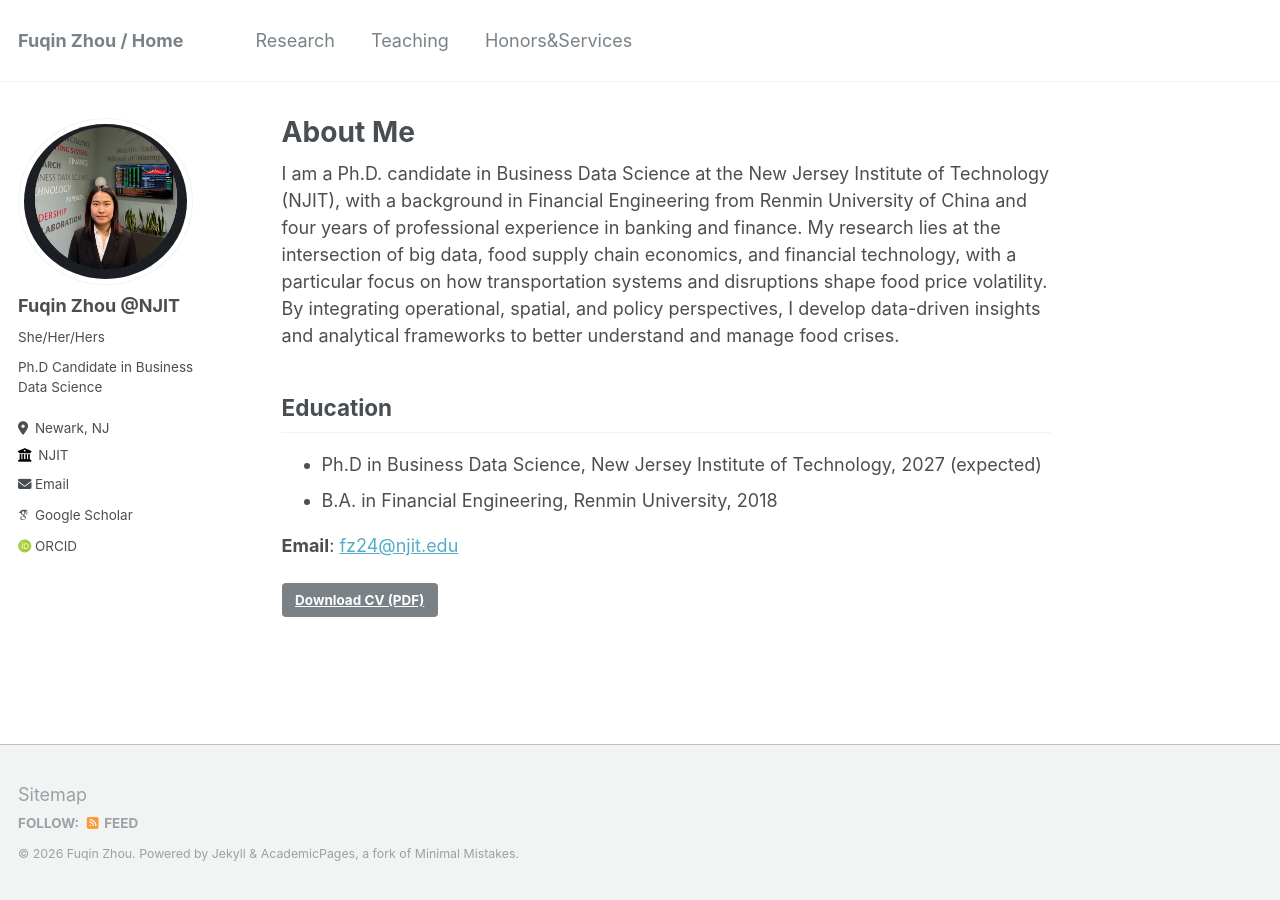
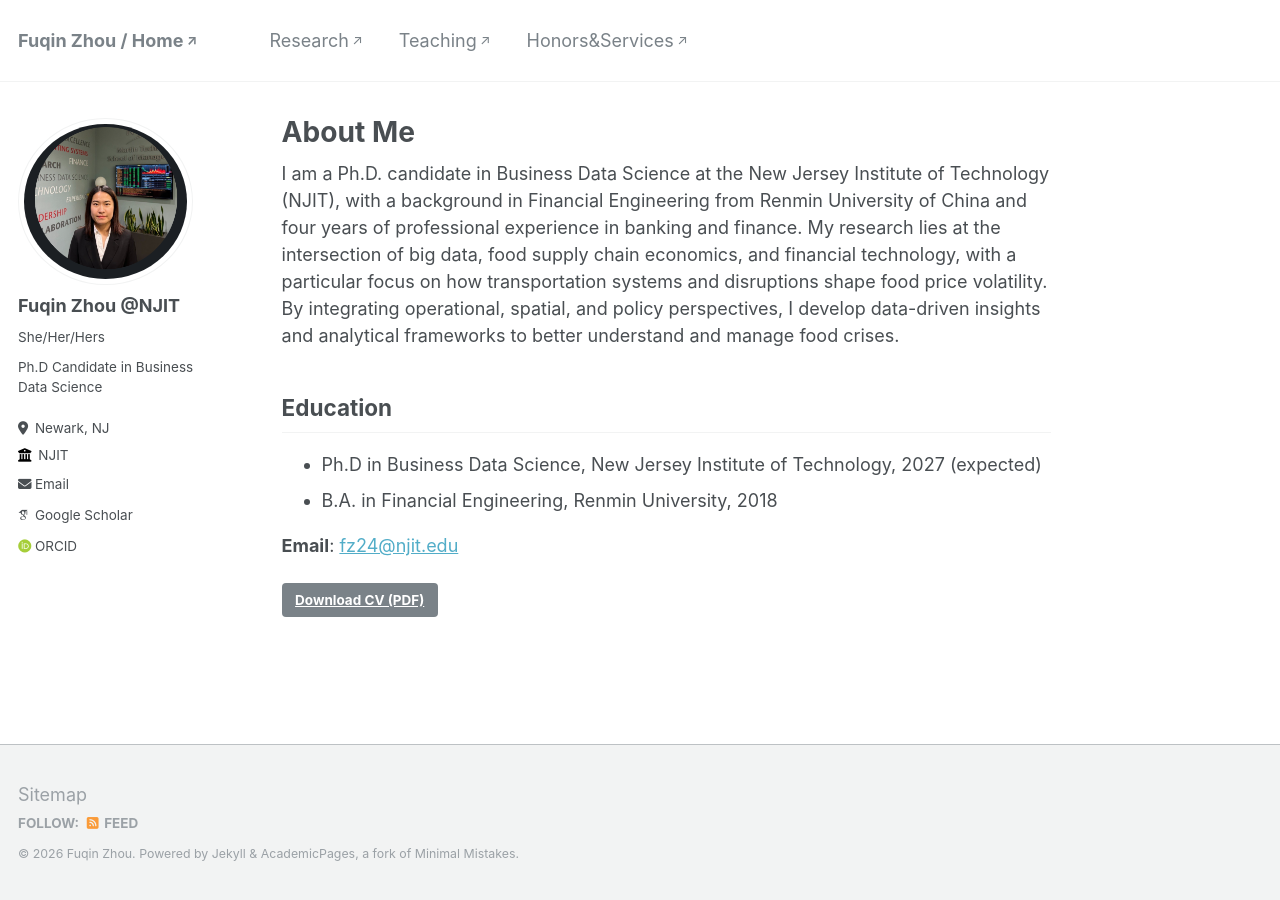
Before and after one commit to zhoufq001/zhoufq001.github.io, a Jekyll site: the page built from _pages/about.md, in a window 1280 px wide. Built offline with Jekyll 4.4.1, drawn with Linux system fonts in a browser that asks for light colours; some web fonts are replaced.

Commit message:
update about me

```diff
--- a/_sass/_navigation.scss
+++ b/_sass/_navigation.scss
@@ -183,6 +183,14 @@
     padding: 0.5rem 0;
     color: $masthead-link-color;
     text-decoration: none;
+
+    &:after {
+      content: "↗";
+      display: inline-block;
+      margin-left: 0.25em;
+      font-size: 0.75em;
+      vertical-align: 0.15em;
+    }
 
     &:hover {
       color: $masthead-link-color-hover;
```
